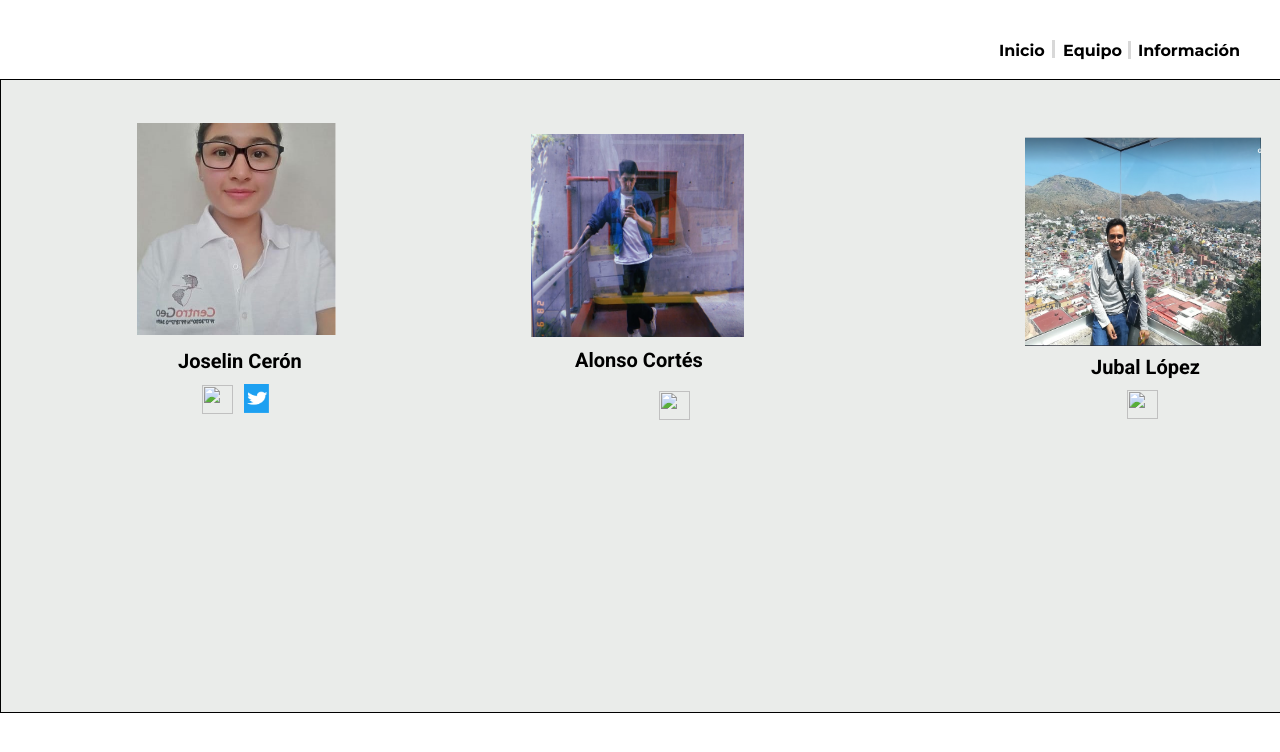
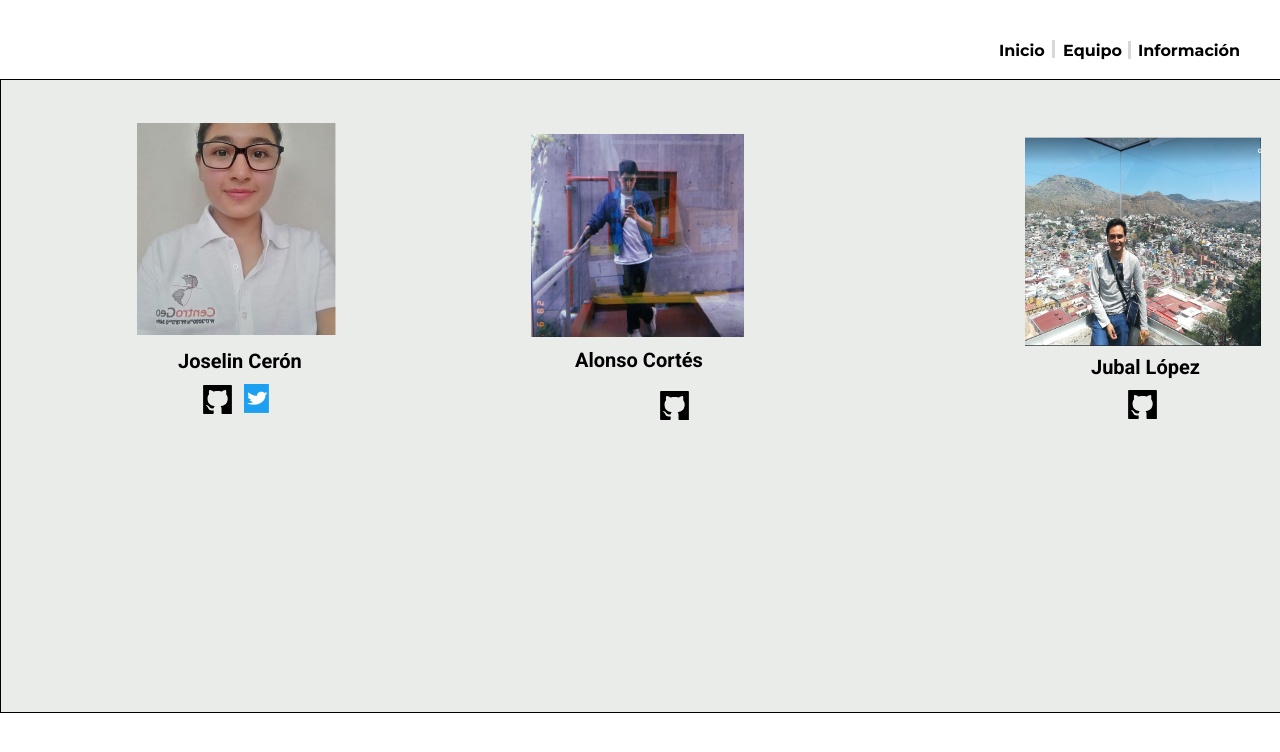
Before and after one commit to jubaal91/ecobicis, a plain HTML site: page Equipo.html in a window 1280 px wide. Shown: the top 752 px of the page. Drawn offline with Linux system fonts and the light colour scheme.

Commit message:
Initial commit

```diff
--- a/Equipo.html
+++ b/Equipo.html
@@ -281,13 +281,13 @@
     <img src="assets/image_5.png" class="gwd-img-16bx">
   </div>
   <a href="https://github.com/AlonsoCortes">
-    <img src="assets/image_1.png" class="gwd-img-vv14 gwd-img-sl66 gwd-img-kr26 gwd-img-4cnn gwd-img-17f2" id="git_al">
+    <img src="assets/image_1.svg" class="gwd-img-vv14 gwd-img-sl66 gwd-img-kr26 gwd-img-4cnn gwd-img-17f2" id="git_al">
   </a>
   <a href="https://github.com/joselinceron">
-    <img src="assets/image_1.png" class="gwd-img-vv14 gwd-img-sl66 gwd-img-kr26 gwd-img-4cnn gwd-img-1bkq" id="git_jos">
+    <img src="assets/image_1.svg" class="gwd-img-vv14 gwd-img-sl66 gwd-img-kr26 gwd-img-4cnn gwd-img-1bkq" id="git_jos">
   </a>
   <a href="https://github.com/jubaal91">
-    <img src="assets/image_1.png" class="gwd-img-vv14 gwd-img-sl66 gwd-img-kr26 gwd-img-1a6x" id="git_jub">
+    <img src="assets/image_1.svg" class="gwd-img-vv14 gwd-img-sl66 gwd-img-kr26 gwd-img-1a6x" id="git_jub">
   </a>
   <a href="https://twitter.com/joselin_ce">
     <img src="assets/image_6.png" class="gwd-img-1xqh gwd-img-1mq4" id="tw_jos">
```
Also changed, not shown: gwd-events-support.1.0.js (deleted, +0 -1 lines), assets/image_1.svg (added).
